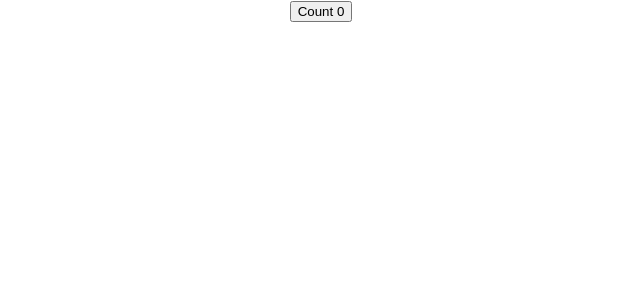
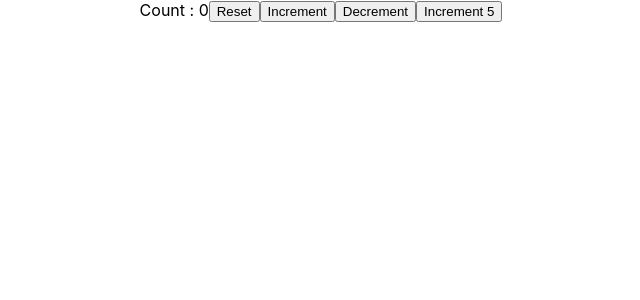
Before and after one commit to abhishek1savaliya/React_Hooks, a React (Create React App) app: page / in a window 1280 px wide. Shown: the top 300 px of the page, without its empty margins (319-959 px from the left). Built offline with nearby package versions, Linux system fonts and the light colour scheme.

Commit message:
usestate with previous state

```diff
--- a/src/App.js
+++ b/src/App.js
@@ -1,11 +1,13 @@
 import './App.css';
 import ClassCounter from './components/ClassCounter';
 import HookCOunter from './components/HookCOunter';
+import HookCOunterTwo from './components/HookCOunterTwo';
 
 function App() {
   return (
     <div className="App">
-      <HookCOunter />
+       <HookCOunterTwo />
+      {/* <HookCOunter /> */}
      {/* <ClassCounter /> */}
     </div>
   );
--- /dev/null
+++ b/src/components/HookCOunterTwo.js
@@ -0,0 +1,24 @@
+import React,{useState} from 'react'
+
+function HookCOunterTwo() {
+    const intialcount = 0
+    const [count,setCount] = useState(intialcount)
+
+    const incrementFive = ()=>{
+        for(let i=0;i<5;i++){
+            setCount(prevCount =>prevCount + 1)
+        }
+    }
+
+  return (
+    <div>
+      Count : {count}
+      <button onClick={()=>setCount(intialcount)}>Reset</button>
+      <button onClick={()=>setCount(prevCount =>prevCount + 1)}>Increment</button>
+      <button onClick={()=>setCount(prevCount =>prevCount - 1 )}>Decrement</button>
+      <button onClick={incrementFive}>Increment 5</button>
+    </div>
+  )
+}
+
+export default HookCOunterTwo
```
